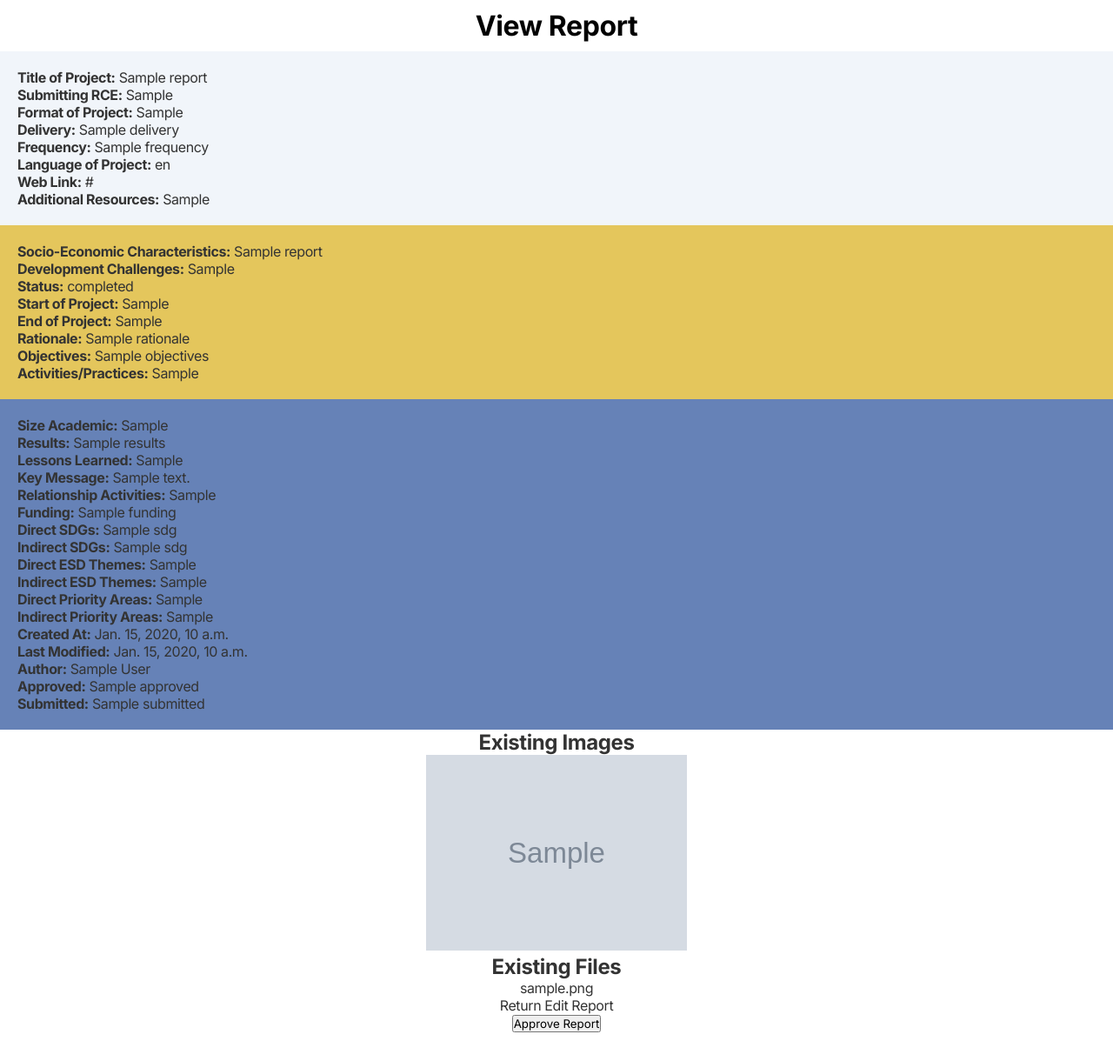
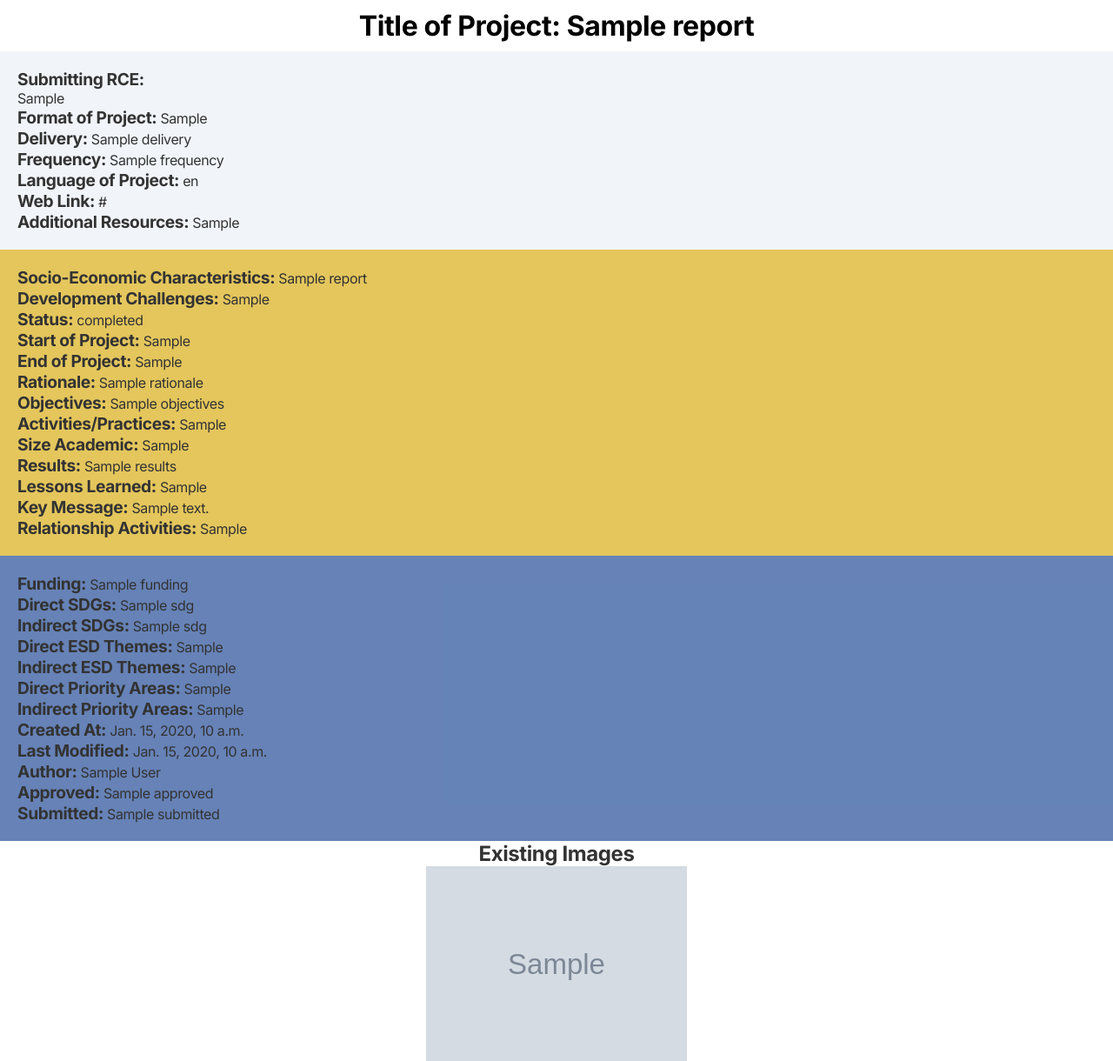
Before and after one commit to Syncline-blip/UN-RCE-WA-Database, a Django app: template unrce_project/unrce/templates/unrce/report_details.html in a window 1280 px wide. Shown: the part 91-1311 px from the top of the page at 87% size. Before the commit the page ends 1278 px from the top, so only its background shows below. Run offline with Django 4.2, Linux system fonts and the light colour scheme; tables that the repository leaves empty hold one stand-in row (values such as "Sample post"); the template is opened without the code that fills it: values that come from a table or form of the project are taken from there, most other values are stand-ins (such as "Sample title", 1, 10 or a date in 2020); grey boxes marked "Sample" are stand-in pictures; data that the repository does not hold is empty.

Commit message:
fix styl

```diff
--- a/unrce_project/unrce/templates/unrce/report_details.html
+++ b/unrce_project/unrce/templates/unrce/report_details.html
@@ -8,13 +8,12 @@
   <meta charset="UTF-8">
   <meta name="viewport" content="width=device-width, initial-scale=1.0">
   <link rel="stylesheet" href="https://cdnjs.cloudflare.com/ajax/libs/font-awesome/5.15.3/css/all.min.css">
-  <!-- <link rel="stylesheet" href="{% static 'css/report_edit.css' %}"> -->
+  <!-- <link rel="stylesheet" href="{% static 'css/report_details.css' %}"> -->
   <title>{% block title %} Report Details{% endblock %}</title>
   <script src="https://code.jquery.com/jquery-3.6.0.min.js"></script>
   <script src="{% static 'admin/js/jquery.init.js' %}"></script>
   <script src="{% static 'admin/js/actions.js' %}"></script>
   <script src="{% static 'admin/js/inlines.js' %}"></script>
-
   <style>
     body {
     margin: 0;
@@ -35,6 +34,13 @@
     margin: 0px 0px auto;
 }
 
+strong.title{
+    text-align: center;
+    display: block;
+    font-size: 1.5em; /* Adjust the font size as needed */
+    margin: 0 auto; /* Center horizontally */
+}
+
 .page:nth-child(2) {
     background-color: #f1f5fa;
 }
@@ -49,6 +55,8 @@
 
 strong {
     font-weight: bold;
+    font-size:larger;
+    margin-bottom: 40px;
 }
 
 .end{
@@ -61,12 +69,11 @@
 {% endblock %}
 <body>
   {% block content %}
-
-  <h1>View Report</h1>
-
+  <h1 class="title">Title of Project:   {{ report.title_project }}</h1>
 <div class="page">
-    <p><strong>Title of Project:</strong> {{ report.title_project }}</p>
-    <p><strong>Submitting RCE:</strong> {{ report.submitting_RCE }}</p>
+    <!-- <strong class="title">Title of Project:   {{ report.title_project }}</strong> -->
+    <div class="subpage1">
+    <strong>Submitting RCE:</strong> <p>{{ report.submitting_RCE }}</p>
     <p><strong>Format of Project:</strong> {{ report.format_project }}</p>
     <p><strong>Delivery:</strong> {{ report.delivery|join:", " }}</p>
     <p><strong>Frequency:</strong> {{ report.frequency }}</p>
@@ -74,8 +81,10 @@
     <p><strong>Web Link:</strong> {{ report.web_link }}</p>
     <p><strong>Additional Resources:</strong> {{ report.additional_resources }}</p>
 </div>
+</div>
 
 <div class="page">
+    <div class="subpage2">
     <p><strong>Socio-Economic Characteristics:</strong> {{ report.socio_economic_characteristics }}</p>
     <p><strong>Development Challenges:</strong> {{ report.development_challenges }}</p>
     <p><strong>Status:</strong> {{ report.status }}</p>
@@ -84,14 +93,16 @@
     <p><strong>Rationale:</strong> {{ report.rationale }}</p>
     <p><strong>Objectives:</strong> {{ report.objectives }}</p>
     <p><strong>Activities/Practices:</strong> {{ report.activities_practices }}</p>
-</div>
-
-<div class="page">
     <p><strong>Size Academic:</strong> {{ report.size_academic }}</p>
     <p><strong>Results:</strong> {{ report.results }}</p>
     <p><strong>Lessons Learned:</strong> {{ report.lessons_learned }}</p>
     <p><strong>Key Message:</strong> {{ report.key_message }}</p>
     <p><strong>Relationship Activities:</strong> {{ report.relationship_activities }}</p>
+    </div>
+</div>
+
+<div class="page">
+    <div class="subpage3">
     <p><strong>Funding:</strong> {{ report.funding }}</p>
     <p><strong>Direct SDGs:</strong> {{ report.direct_sdgs|join:", " }}</p>
     <p><strong>Indirect SDGs:</strong> {{ report.indirect_sdgs|join:", " }}</p>
@@ -104,6 +115,7 @@
     <p><strong>Author:</strong> {{ report.author }}</p>
     <p><strong>Approved:</strong> {{ report.approved }}</p>
     <p><strong>Submitted:</strong> {{ report.submitted }}</p>
+    </div>
 </div>
 <div class="end">
 <h2>Existing Images</h2>
--- a/unrce_project/unrce/templates/unrce/report_list.html
+++ b/unrce_project/unrce/templates/unrce/report_list.html
@@ -19,9 +19,7 @@
 
 <body>
   {% block content %}
-<div class="title">
-  <h1>Report List</h1>
-</div>
+<h1>Report List</h1>
 <div class="table-container">
   <table border="1">
     <thead>
--- a/unrce_project/unrce/templates/unrce/report_review.html
+++ b/unrce_project/unrce/templates/unrce/report_review.html
@@ -19,9 +19,7 @@
 
 <body>
 {% block content %}
-<div class="title">
   <h1>Report Review</h1>
-</div>
 <!--
     This page is to allow someone with elevated privelages, to see all reports and give them options, what options are
     to be figured out later.
```
Also changed, not shown: unrce_project/static/css/report_details.css (added, +46 -0 lines). Lines whose indentation alone changed are shown as unchanged.
